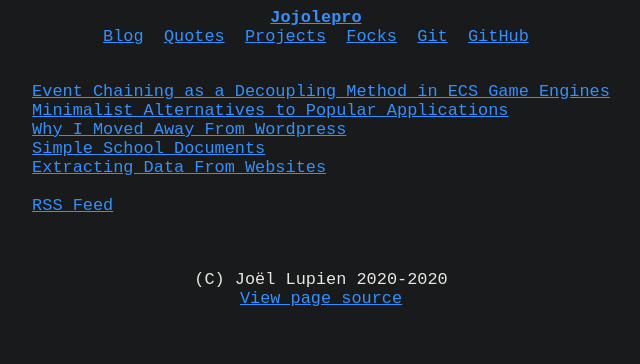
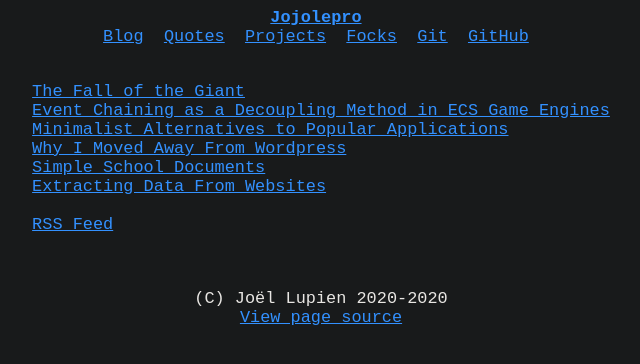
Before and after one commit to AnneKitsune/jojoleprowebsite, a plain HTML site: page build/blog/index.html in a window 1280 px wide. Shown: the whole page, without its empty margins (319-959 px from the left). Drawn offline with Linux system fonts and the light colour scheme.

Commit message:
last changes

```diff
--- a/build/blog/index.html
+++ b/build/blog/index.html
@@ -51,6 +51,7 @@
         <br/>
         <article>
             <pre>
+<a href="2020-11-17_the_fall_of_the_giant">The Fall of the Giant</a>
 <a href="2020-08-20_event_chaining">Event Chaining as a Decoupling Method in ECS Game Engines</a>
 <a href="2020-07-07_minimalist_alternatives">Minimalist Alternatives to Popular Applications</a>
 <a href="2020-05-04_why_i_moved_from_wordpress">Why I Moved Away From Wordpress</a>
```
Also changed, not shown: src/blog/index.html (+1 -0 lines), src/blog/2020-11-17_the_fall_of_the_giant/index.txt (added).
